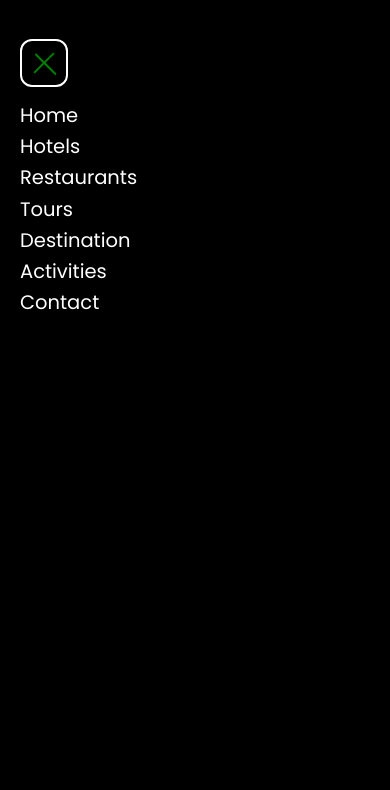
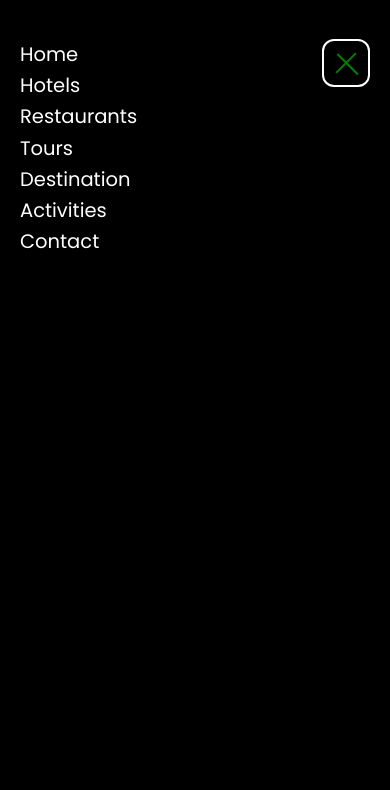
Before and after one commit to MarynaOgoreltseva/portfolio, a plain HTML site: page 2rism/index.html in a window 390 px wide. Both pictures are taken after a click on the element 44 px from the left and 65 px from the top of the page. Shown: the top 790 px of the page. Drawn offline with nearby package versions, Linux system fonts and the light colour scheme.

Commit message:
menu cross

```diff
--- a/2rism/css/styles.scss
+++ b/2rism/css/styles.scss
@@ -688,7 +688,7 @@ body {
     }
 
     // рисую крестик
-        .btn-burger.open::before {
+        .btn-burger.is-active::before {
             border-top: 2px solid green;
             border-bottom: 0;
             transform: rotate(45deg);
@@ -697,7 +697,7 @@ body {
             width: 29px;
         }
 
-        .btn-burger.open::after {
+        .btn-burger.is-active::after {
             background-color: green;
             transform: rotate(-45deg);
         }
@@ -723,6 +723,9 @@ body {
             position: absolute;
             top: 39px;
             left: 20px;
+            &.is-active {
+                left: calc(100% - 20px - 48px);
+            }
         }
     }
  .wrap_nav-mobile {
@@ -746,7 +749,7 @@ body {
         // display: none;
             &.is-active {
                 display: block;
-                padding-top: 100px;
+                padding-top: 39px;
                 padding-left: 20px;
                 width: 100%;
                 height: 100vh;
--- a/2rism/js/menu.js
+++ b/2rism/js/menu.js
@@ -1,6 +1,5 @@
 $(document).ready(function() {
     $('.nav__burger').click(function() {
-        $('.nav_mobile,.wrap_header').toggleClass('is-active');
-        $('.btn-burger').toggleClass('open');
+        $('.nav_mobile,.wrap_header,.btn-burger,.nav__burger').toggleClass('is-active');
     });
 });
```
Also changed, not shown: 2rism/css/styles.css, 1 other file.
